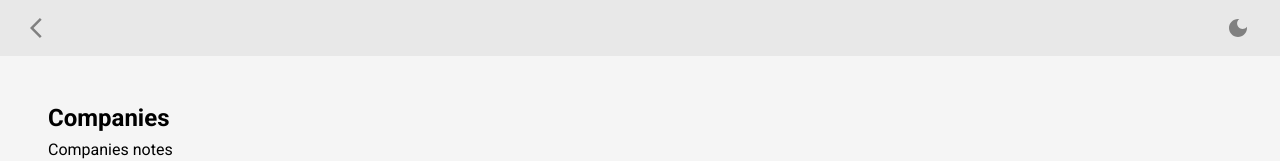
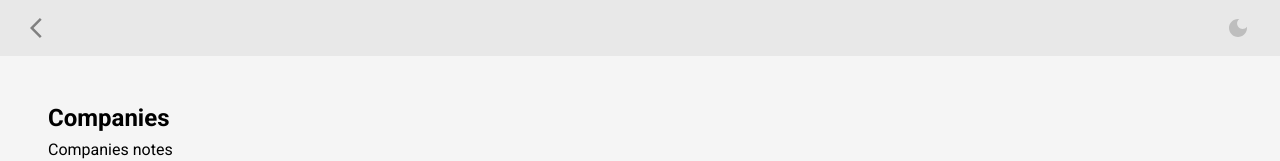
Before and after one commit to EvgeniiAtYourService/bimsoft-test, a React (Create React App) app: page /companies in a window 1280 px wide. Shown: the top 161 px of the page. Built offline with nearby package versions, Linux system fonts and the light colour scheme; sample sign-in values are in the browser's storage.

Commit message:
Fix Bug; Final Version

```diff
--- a/src/pages/Companies/Companies.styles.ts
+++ b/src/pages/Companies/Companies.styles.ts
@@ -24,6 +24,10 @@ const styles = createUseStyles({
       color: 'grey',
       cursor: 'pointer',
     },
+  },
+  themeIcon: {
+    opacity: '0.4',
+    cursor: 'pointer',
   },
   sidebar: {
     display: 'none',
--- a/src/pages/Companies/Companies.tsx
+++ b/src/pages/Companies/Companies.tsx
@@ -117,7 +117,7 @@ const Companies: React.FunctionComponent = () => {
             }
             onClick={handleOpenMenu}
           />
-          <DarkModeIcon />
+          <DarkModeIcon className={classes.themeIcon} />
         </div>
       </div>
       <div className={classes.sidebar}>213</div>
--- a/src/pages/Users/Users.tsx
+++ b/src/pages/Users/Users.tsx
@@ -72,6 +72,7 @@ const Users: React.FunctionComponent = (): JSX.Element => {
   const handleEditUser = () => {
     setEditModal()
     setActiveEditModal(true)
+    setIsOpen(false)
   }
   const handleEditUserFirstName = (e: React.ChangeEvent<HTMLInputElement>) => {
     changeFirstName(e.target.value)
@@ -94,6 +95,7 @@ const Users: React.FunctionComponent = (): JSX.Element => {
   const [activeAddModal, setActiveAddModal] = useState<boolean>(false)
   const handleAddUser = () => {
     setActiveAddModal(true)
+    setIsOpen(false)
   }
   const handleAddFirstName = (e: React.ChangeEvent<HTMLInputElement>) => {
     addFirstName(e.target.value)
```
